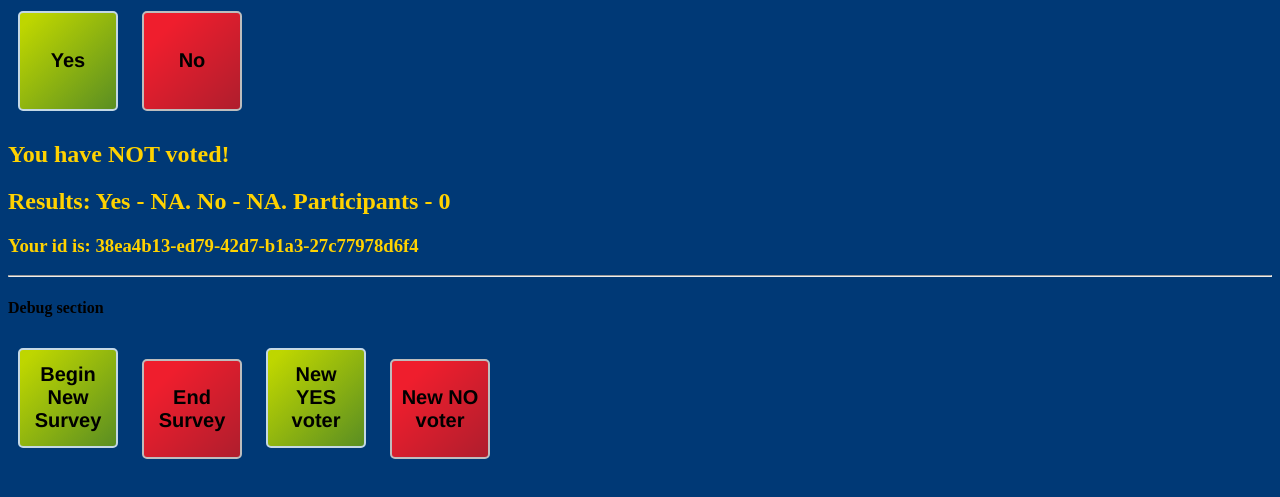
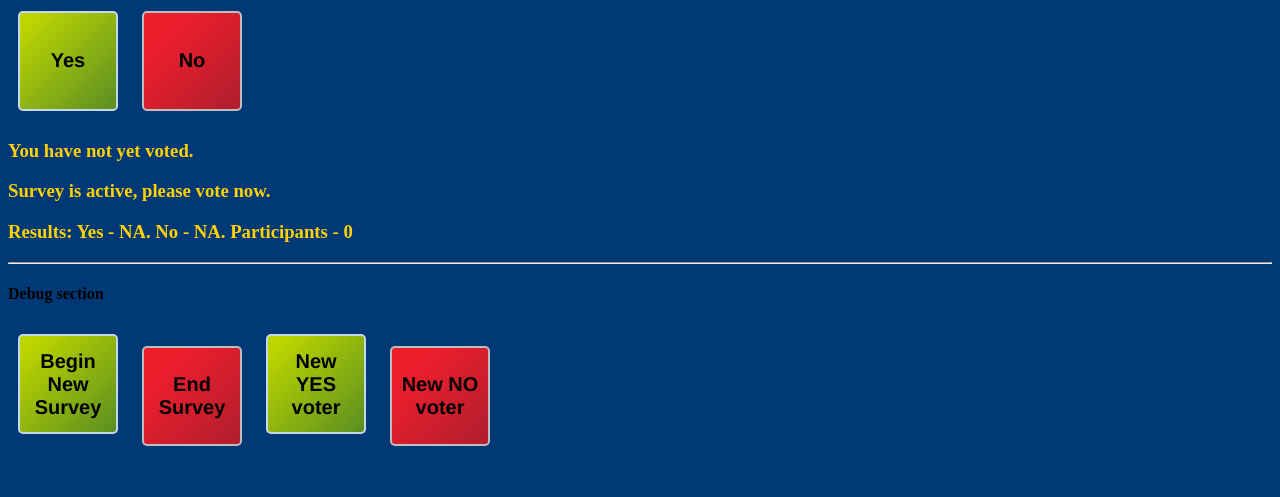
Before and after one commit to cisc474/YesNoSurvey, a plain HTML site: page client/index.html in a window 1280 px wide. Shown: the part 79-576 px from the top of the page. Drawn offline with nearby package versions, Linux system fonts and the light colour scheme.

Commit message:
adjusted info display

```diff
--- a/client/index.html
+++ b/client/index.html
@@ -13,10 +13,10 @@
         <button type="button" class="btn btn-large yes" ng-click="vote('yes')">Yes</button>
         <button type="button" class="btn btn-large no" ng-click="vote('no')">No</button>
         <div class="active">
-            <h2 class="secondary status">{{user.status === "voted" ? "You voted "+user.vote +"." : "You have NOT voted!"}}</h2>
-            <h2 class="secondary results">Results: Yes - {{survey.results.yes}}. No - {{survey.results.no}}. Participants - {{survey.participants}}</h2>
+            <h3 class="secondary status">{{user.status === "voted" ? "You voted "+user.vote +"." : "You have not yet voted."}}</h3>
+            <h3 class="secondary status"> {{survey.status === "inactive" ? "Survey is currently inactive." : "Survey is active, please vote now."}}</h3>
+            <h3 class="secondary results">Results: Yes - {{survey.results.yes}}. No - {{survey.results.no}}. Participants - {{survey.participants}}</h3>
         </div>
-        <h3 class="secondary uuid">Your id is: {{user.id}}</h3>
         <hr>
         <h4>Debug section</h4>
         <button type="button" class="btn btn-large yes" ng-click="newSurvey()">Begin New Survey</button>
```
